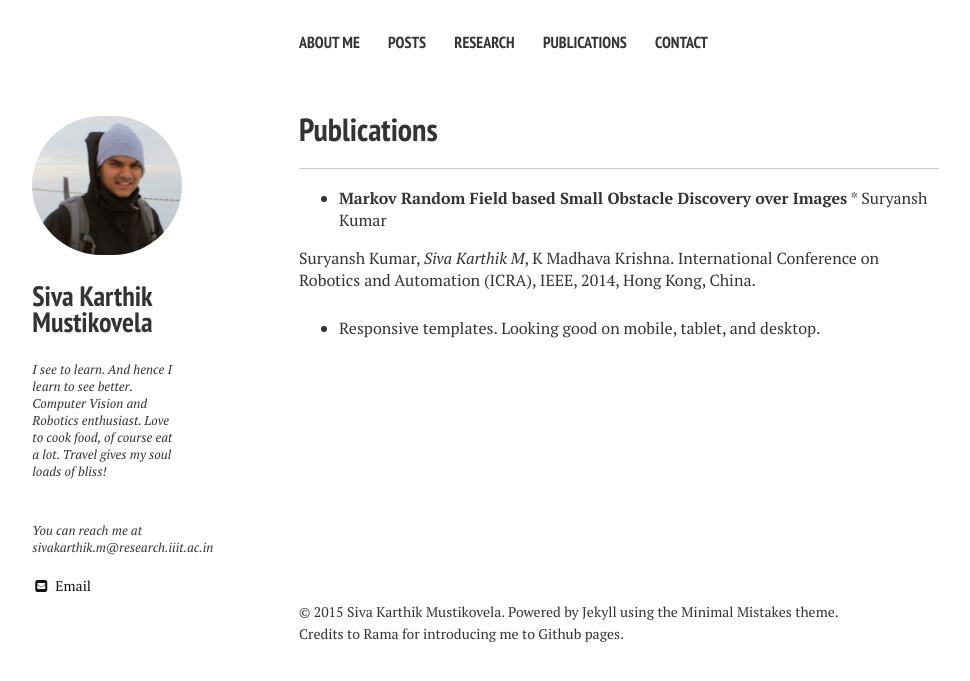
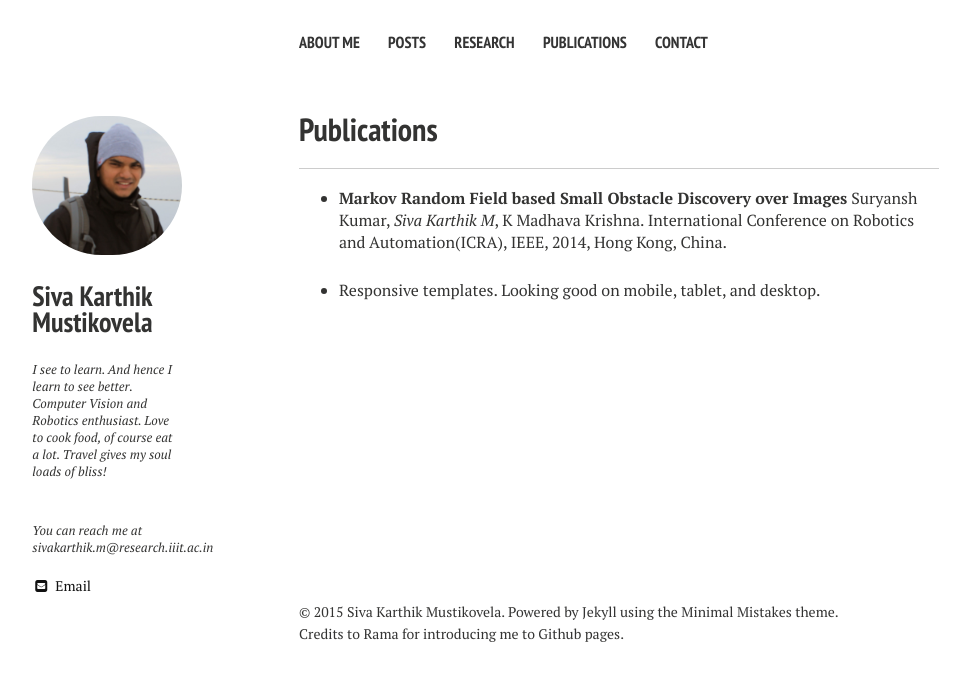
Before and after one commit to sivakm/sivakm.github.io, a Jekyll site: the page built from Publications/index.md, in a window 1280 px wide. Shown: the top 681 px of the page, without its empty margins (21-991 px from the left). Built offline with Jekyll 4.4.1, drawn with Linux system fonts in a browser that asks for light colours; nearby versions of some CDN libraries.

Commit message:
17feb915

```diff
--- a/Publications/index.md
+++ b/Publications/index.md
@@ -5,10 +5,11 @@ excerpt: "A List of Publications"
 ---
 
 
-* **Markov Random Field based Small Obstacle Discovery over Images** *
-Suryansh Kumar
+* **Markov Random Field based Small Obstacle Discovery over Images**
+Suryansh Kumar, *Siva Karthik M*, K Madhava Krishna.
+International Conference on Robotics and Automation(ICRA), IEEE, 2014, Hong Kong, China.
 
-Suryansh Kumar, *Siva Karthik M*, K Madhava Krishna.
-International Conference on Robotics and Automation
-(ICRA), IEEE, 2014, Hong Kong, China.
+
+
+
 * Responsive templates. Looking good on mobile, tablet, and desktop.
```
